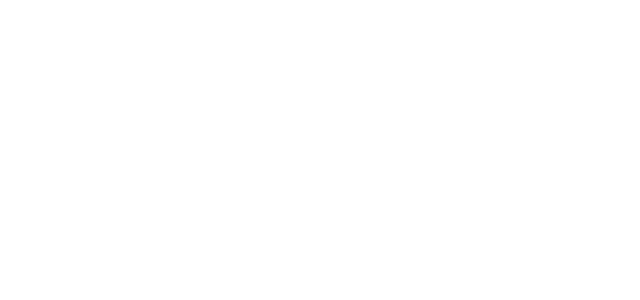
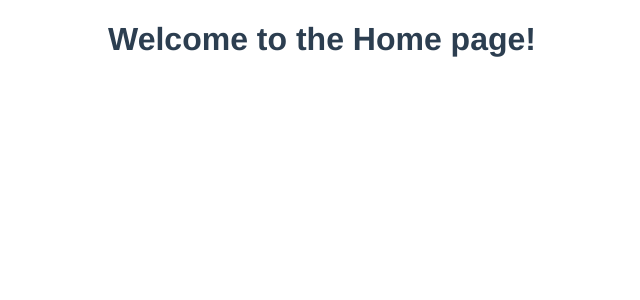
Before and after one commit to DiegoVargasM/Vue_Lessons, a Vue app in the folder L5-Composition-API/dojo-blog/: page / in a window 1280 px wide. Before the commit this address had no page. Shown: the top 300 px of the page, without its empty margins (318-958 px from the left). Built offline with nearby package versions, Linux system fonts and the light colour scheme.

Commit message:
Add Home component to router

```diff
--- a/L5-Composition-API/dojo-blog/src/router/index.js
+++ b/L5-Composition-API/dojo-blog/src/router/index.js
@@ -2,6 +2,7 @@ import { createRouter, createWebHistory } from "vue-router";
 import CompositionBasics from "../views/Composition_basics.vue";
 import RefVsReactive from "../views/RefVsReactive.vue";
 import ComputedValues from "../views/ComputedValues.vue";
+import Home from "../views/Home.vue";
 
 const routes = [
   {
@@ -19,6 +20,11 @@ const routes = [
     name: "ComputedValues",
     component: ComputedValues,
   },
+  {
+    path: "/",
+    name: "Home",
+    component: Home,
+  },
 ];
 
 const router = createRouter({
--- /dev/null
+++ b/L5-Composition-API/dojo-blog/src/views/Home.vue
@@ -0,0 +1,21 @@
+<template>
+  <div class="home">
+    <h1>Welcome to the Home page!</h1>
+  </div>
+</template>
+
+<script>
+import { ref } from "vue";
+
+export default {
+  name: "Home",
+  setup() {
+    const posts = ref([
+      { title: "My first post", body: "Lorem ipsum.", id: 1 },
+      { title: "My second post", body: "Lorem ipsum.", id: 2 },
+    ]);
+
+    return { posts };
+  },
+};
+</script>
```
